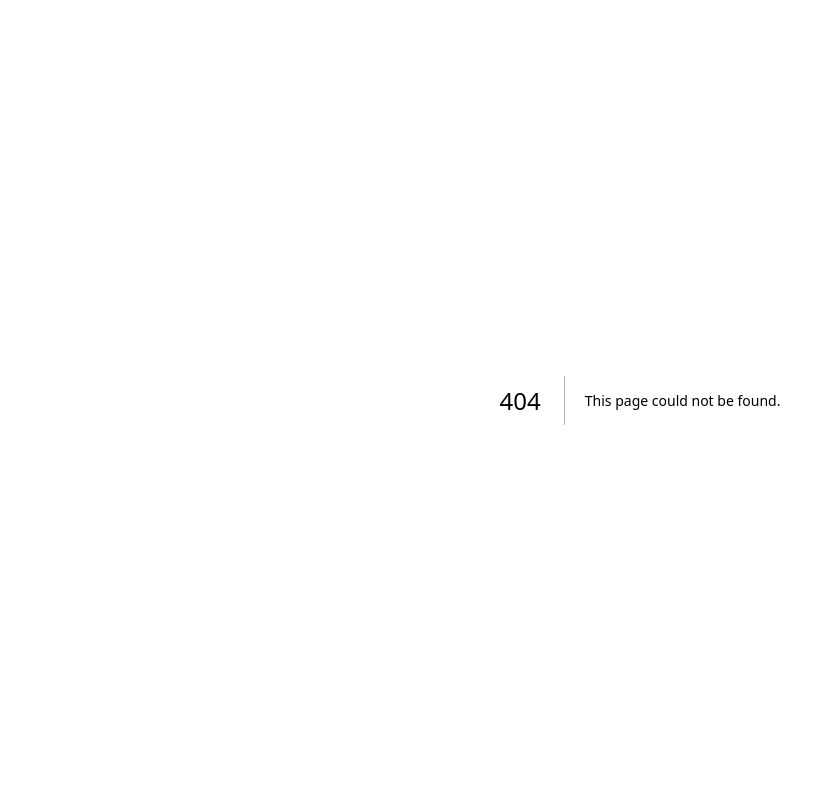
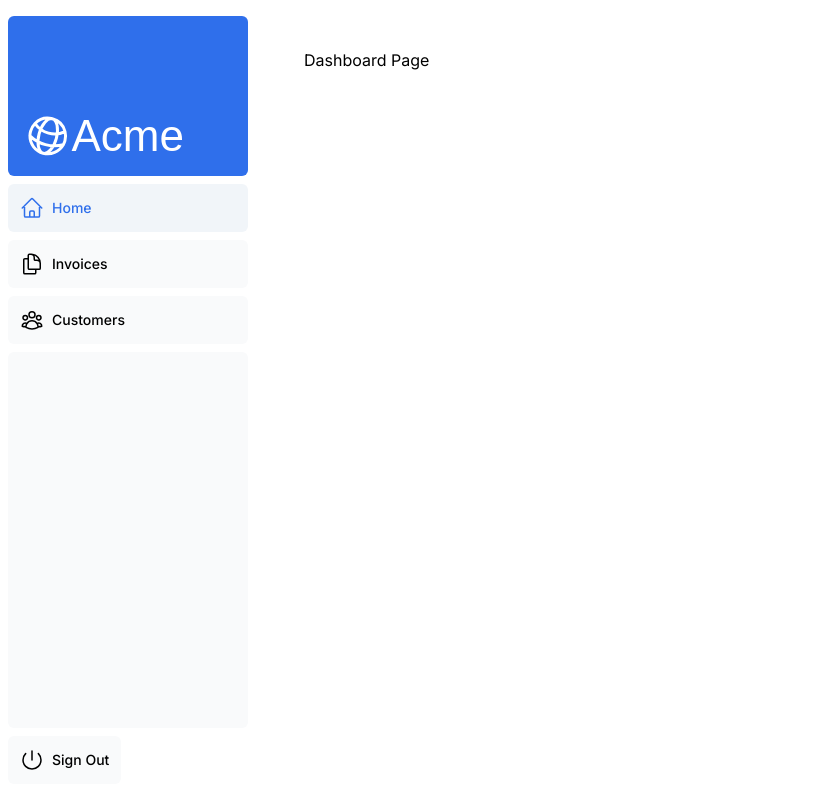
Before and after one commit to muhamadrio-code/nextjs-dashboard, a Next.js app: page /dashboard in a window 1280 px wide. Before the commit this address had no page. Shown: the whole page, without its empty margins (0-835 px from the left). Built offline with nearby package versions, Linux system fonts and the light colour scheme; a web font is replaced by a local one.

Commit message:
optimize routing

```diff
--- /dev/null
+++ b/app/dashboard/customers/page.tsx
@@ -0,0 +1,9 @@
+import React from 'react'
+
+function page() {
+  return (
+    <div>Customers Page</div>
+  )
+}
+
+export default page
--- /dev/null
+++ b/app/dashboard/invoices/page.tsx
@@ -0,0 +1,9 @@
+import React from 'react'
+
+function page() {
+  return (
+    <div>Invoice Page</div>
+  )
+}
+
+export default page
--- /dev/null
+++ b/app/dashboard/layout.tsx
@@ -0,0 +1,12 @@
+import SideNav from '@/app/ui/dashboard/sidenav';
+
+export default function Layout({ children }: { children: React.ReactNode }) {
+  return (
+    <div className="flex h-screen flex-col md:flex-row md:overflow-hidden">
+      <div className="w-full flex-none md:w-64">
+        <SideNav />
+      </div>
+      <div className="flex-grow p-6 md:overflow-y-auto md:p-12">{children}</div>
+    </div>
+  );
+}
--- /dev/null
+++ b/app/dashboard/page.tsx
@@ -0,0 +1,7 @@
+function page() {
+  return (
+    <p>Dashboard Page</p>
+  )
+}
+
+export default page
--- a/app/page.tsx
+++ b/app/page.tsx
@@ -2,6 +2,7 @@
 
 import Link from 'next/link';
 import { lusitana } from './ui/fonts';
+import Image from 'next/image';
 export default function Page() {
   return (
     <main className="flex min-h-screen flex-col p-6">
@@ -26,6 +27,22 @@
         </div>
         <div className="flex items-center justify-center p-6 md:w-3/5 md:px-28 md:py-12">
           {/* Add Hero Images Here */}
+          <Image
+            src="/hero-desktop.png"
+            width={1000}
+            height={700}
+            placeholder='blur'
+            className='hidden md:block'
+            blurDataURL='/jared-palmer.png'
+            alt="Screenshots of the dashboard project showing desktop and mobile versions"
+          />
+          <Image
+            src="/hero-mobile.png"
+            width={560}
+            height={620}
+            className='block md:hidden'
+            alt="Screenshots of the dashboard project showing mobile versions"
+          />
         </div>
       </div>
     </main>
--- a/app/ui/dashboard/nav-links.tsx
+++ b/app/ui/dashboard/nav-links.tsx
@@ -1,8 +1,13 @@
+"use client"
+
 import {
   UserGroupIcon,
   HomeIcon,
   DocumentDuplicateIcon,
 } from '@heroicons/react/24/outline';
+import clsx from 'clsx';
+import Link from 'next/link';
+import { usePathname } from 'next/navigation';
 
 // Map of links to display in the side navigation.
 // Depending on the size of the application, this would be stored in a database.
@@ -17,19 +22,23 @@
 ];
 
 export default function NavLinks() {
+  const pathname = usePathname()
   return (
     <>
       {links.map((link) => {
         const LinkIcon = link.icon;
+        const classname = clsx("flex h-[48px] grow items-center justify-center gap-2 rounded-md bg-gray-50 p-3 text-sm font-medium hover:bg-sky-100 hover:text-blue-600 md:flex-none md:justify-start md:p-2 md:px-3", {
+          'bg-slate-100 text-blue-600' : pathname === link.href
+        })
         return (
-          <a
+          <Link
             key={link.name}
             href={link.href}
-            className="flex h-[48px] grow items-center justify-center gap-2 rounded-md bg-gray-50 p-3 text-sm font-medium hover:bg-sky-100 hover:text-blue-600 md:flex-none md:justify-start md:p-2 md:px-3"
+            className={classname}
           >
             <LinkIcon className="w-6" />
             <p className="hidden md:block">{link.name}</p>
-          </a>
+          </Link>
         );
       })}
     </>
```
